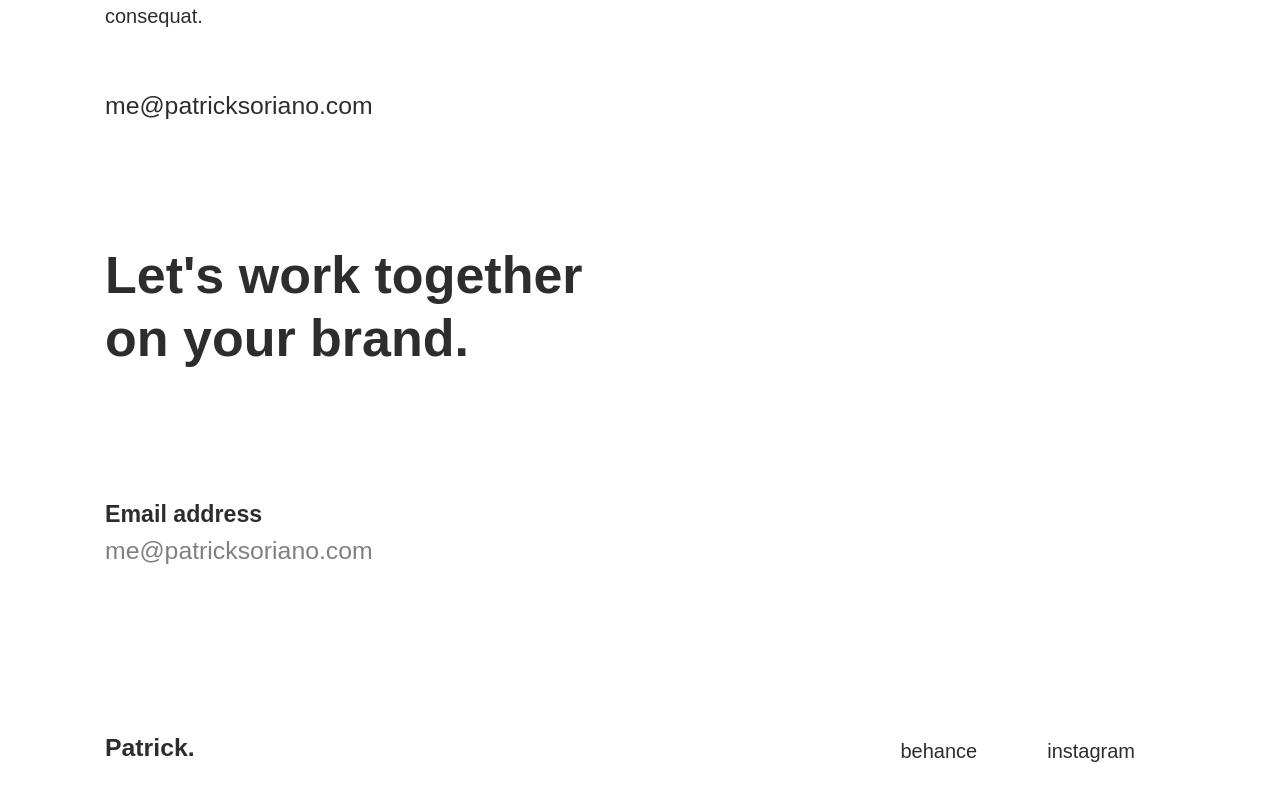
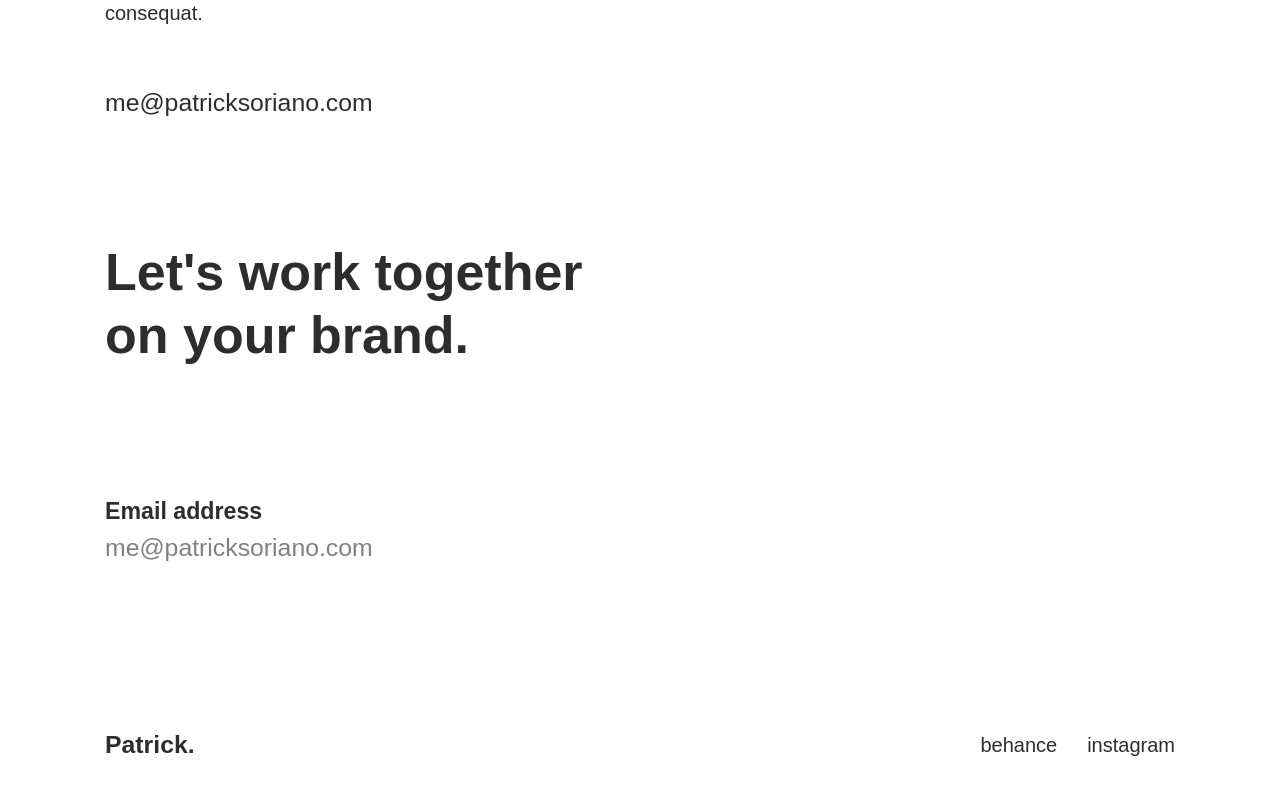
Before and after one commit to PatrickJGabriel/PG_Portfolio, a React (Create React App) app: page / in a window 1280 px wide. Shown: the part 410-1210 px from the top of the page. Built offline with nearby package versions, Linux system fonts and the light colour scheme.

Commit message:
nav & footer

```diff
--- a/src/Pages/Home/Footer/Footer.css
+++ b/src/Pages/Home/Footer/Footer.css
@@ -1,6 +1,10 @@
 ul li {
   display: inline-block;
-  margin: 0 40px 0 0;
+  margin: 0;
+}
+
+#about {
+  margin: 0 30px 0 0;
 }
 
 a {
@@ -82,7 +86,7 @@ a:focus:after {
 
 .menu {
   text-align: right;
-  margin-top: 7px;
+  margin-top: 4px;
 }
 
 .menu a {
--- a/src/Pages/Home/Footer/Footer.jsx
+++ b/src/Pages/Home/Footer/Footer.jsx
@@ -7,10 +7,10 @@ class Footer extends Component {
   render() {
     return (
       <div className="nav-main row">
-        <div className="col brand">
+        <div className="col-4 brand">
           <a href="#">Patrick.</a>
         </div>
-        <div className="col menu">
+        <div className="col-8 menu">
           <ul>
             <li>
               <a href="#" id="about">
@@ -23,6 +23,12 @@ class Footer extends Component {
               </a>
             </li>
           </ul>
+          {/* <a href="#" id="about">
+            about
+          </a>
+          <a href="#" id="portfolio">
+            portfolio
+          </a> */}
         </div>
       </div>
     );
--- a/src/Pages/Home/Nav/Nav.css
+++ b/src/Pages/Home/Nav/Nav.css
@@ -1,5 +1,6 @@
 ul li {
   display: inline-block;
+  margin: 0;
 }
 
 #about {
```
